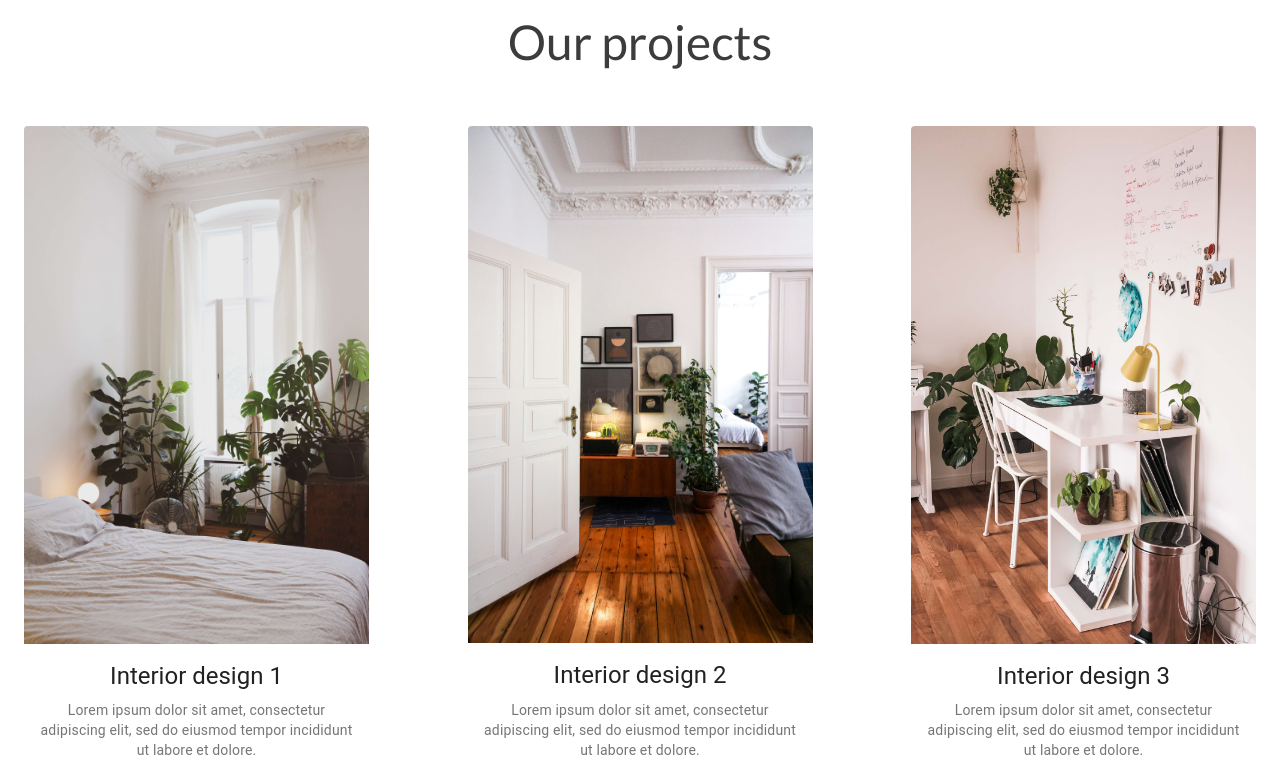
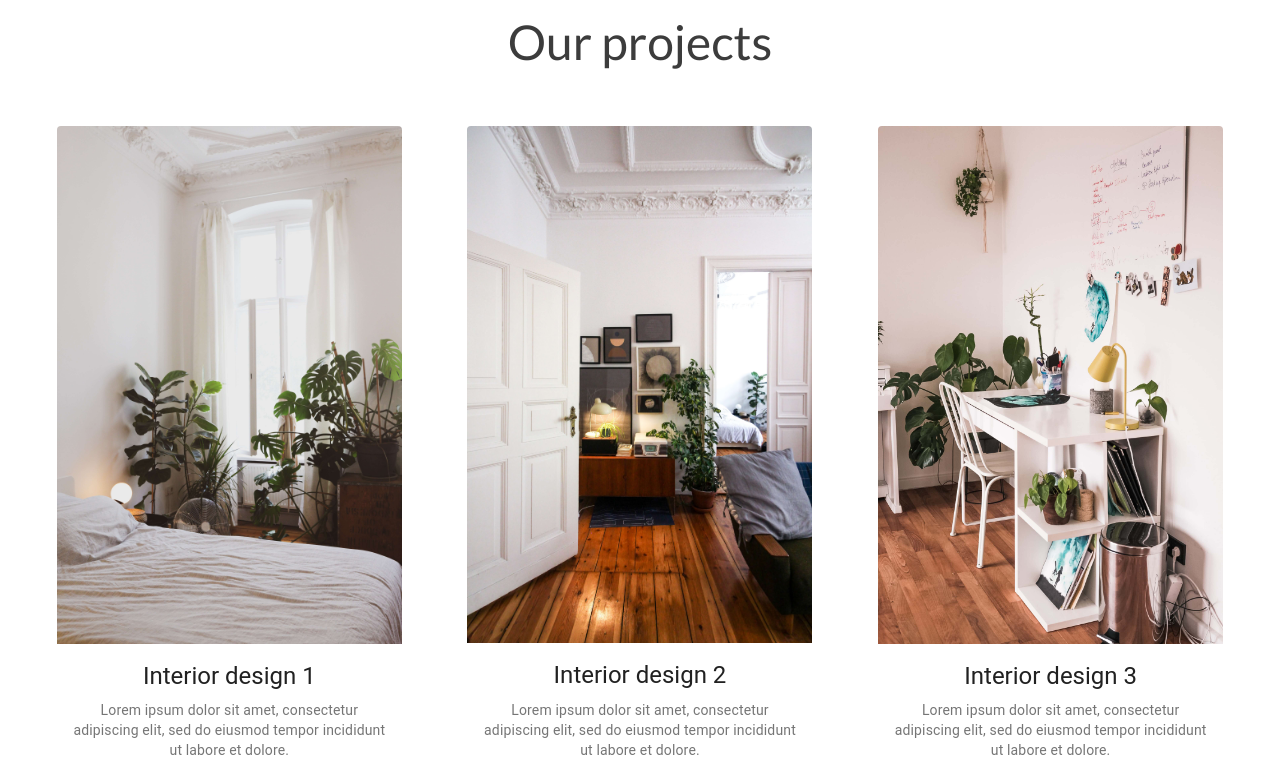
Before and after one commit to korneliafrankiewicz/interior-design, a React (Create React App) app: page / in a window 1280 px wide. Shown: the part 1760-2542 px from the top of the page. Built offline with nearby package versions, Linux system fonts and the light colour scheme; a web font is replaced by a local one.

Commit message:
change in projects.js file

```diff
--- a/src/components/Projects.js
+++ b/src/components/Projects.js
@@ -21,6 +21,9 @@ const useStyles = makeStyles((theme) => ({
         display: 'flex',
         justifyContent: "space-between",
         flexWrap: 'wrap',
+        [theme.breakpoints.up('md')] : {
+            justifyContent: "space-around",
+         },
       },
       paperCard: {
       marginBottom: "60px",
```
